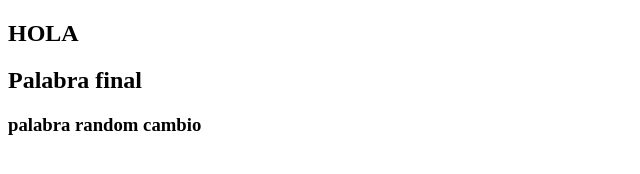
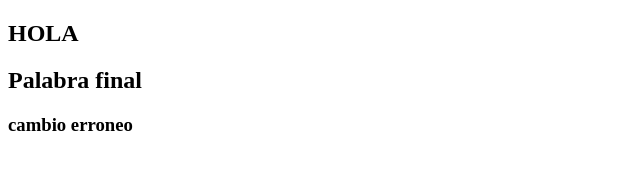
Before and after one commit to 3letras/TestGit, a plain HTML site: page index.html in a window 1280 px wide. Shown: the full height of the page, 0-640 px from the left. Drawn offline with Linux system fonts and the light colour scheme.

```diff
--- a/index.html
+++ b/index.html
@@ -9,7 +9,7 @@
     <section>
         <h1>HOLA</h1>
         <h2>Palabra final</h2>
-        <h3>palabra random cambio</h3>
+        <h3>cambio erroneo</h3>
     </section>
 </body>
 </html>
```
